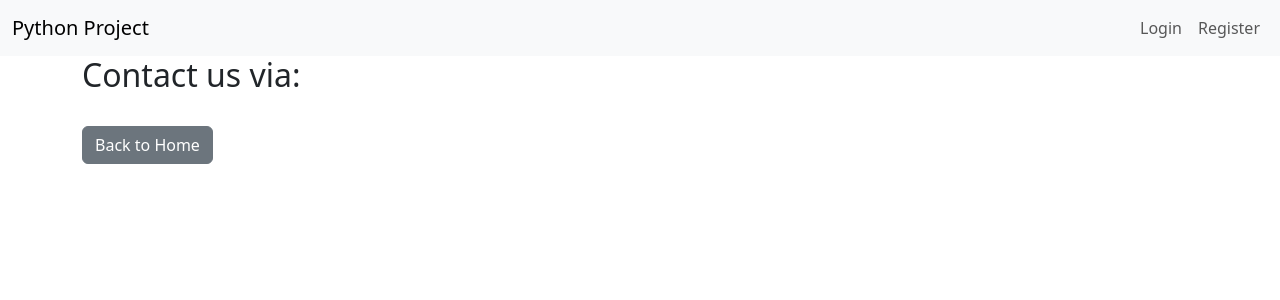
After one commit to GuvenEminSamil/flask-recipe-app, a Flask app: template python_project/app/templates/contact_us.html in a window 1280 px wide. The commit adds this page. Shown: the top 300 px of the page. Run offline with Flask 3, Linux system fonts and the light colour scheme; the template is opened without the code that fills it, so the values that code supplies are empty.

Commit message:
Fifth table added.

```diff
--- a/python_project/app/__init__.py
+++ b/python_project/app/__init__.py
@@ -51,6 +51,7 @@ def create_app(config_class="config.Config"):
         from app.views.user_recipe import RecipeCreateView, RecipeEditView, RecipeDeleteView
         from app.api.endpoints import api_bp
         from app.websocket.chat import socketio_bp
+        from app.views.contact_us import ContactUsView
 
         app.add_url_rule("/register", view_func=RegisterView.as_view("register"))
         app.add_url_rule("/login", view_func=LoginView.as_view("login"))
@@ -75,6 +76,7 @@ def create_app(config_class="config.Config"):
         app.add_url_rule("/recipes/<int:recipe_id>/delete", view_func=RecipeDeleteView.as_view("recipe_delete"))
 
         app.add_url_rule("/preferences", view_func=PreferencesView.as_view("preferences"))
+        app.add_url_rule("/contact", view_func=ContactUsView.as_view("contact"))
 
         app.register_blueprint(api_bp)
         app.register_blueprint(socketio_bp)
--- a/python_project/app/models/__init__.py
+++ b/python_project/app/models/__init__.py
@@ -2,3 +2,4 @@ from .user import User
 from .recipe import Recipe
 from .comment import Comment
 from .message import Message
+from .contact_us import ContactUs
--- a/python_project/app/templates/base.html
+++ b/python_project/app/templates/base.html
@@ -9,7 +9,7 @@
 
     <nav class="navbar navbar-expand-lg {{ 'navbar-dark bg-dark' if dark_mode else 'navbar-light bg-light' }}">
         <div class="container-fluid">
-            <a class="navbar-brand" href="#">Python Project</a>
+            <a class="navbar-brand" href="/">Python Project</a>
             <div class="collapse navbar-collapse">
                 <ul class="navbar-nav ms-auto">
                     {% if session.get("user_id") %}
@@ -18,6 +18,7 @@
                         <li class="nav-item"><a class="nav-link" href="/preferences">Preferences</a></li>
                         <li class="nav-item"><a class="nav-link" href="/recipes/add">Add Recipe</a></li>
                         <li class="nav-item"><a class="nav-link" href="/profile">Profile</a></li>
+                        <li class="nav-item"><a class="nav-link" href="/contact">Contact Us</a></li>
                         <li class="nav-item"><a class="nav-link" href="/logout">Logout</a></li>
                     {% else %}
                         <li class="nav-item"><a class="nav-link" href="/login">Login</a></li>
--- /dev/null
+++ b/python_project/app/templates/contact_us.html
@@ -0,0 +1,12 @@
+{% extends "base.html" %}
+{% block content %}
+  <h2>Contact us via:</h2>
+
+  <ul>
+    {% for item in contacts %}
+      <li>{{ item.content }}</li>
+    {% endfor %}
+  </ul>
+
+  <a href="{{ url_for('home') }}" class="btn btn-secondary mt-3">Back to Home</a>
+{% endblock %}
--- a/python_project/app/views/auth.py
+++ b/python_project/app/views/auth.py
@@ -93,7 +93,8 @@ class ProfileEditView(MethodView):
             del form.email
             del form.username
             del form.password
-        return render_template("auth/no_access.html", form=form)
+            return render_template("auth/no_access.html", form=form)
+        return render_template("auth/profile_edit.html", form=form)
 
     def post(self):
         if "user_id" not in session:
--- a/python_project/app/views/recipe.py
+++ b/python_project/app/views/recipe.py
@@ -1,6 +1,6 @@
 from flask import request, render_template
 from flask.views import MethodView
-from app.services.meal_service import search_meals_by_name, get_meal_by_id
+from app.services.meal_service import get_meal_by_id
 from app.models.recipe import Recipe
 from app.models.user import User
 from app import db
```
Also changed, not shown: python_project/app/models/contact_us.py (added, +7 -0 lines), python_project/app/utils/populate_connect_us.py (added, +13 -0 lines), python_project/app/views/contact_us.py (added, +8 -0 lines), python_project/app/models/media.py (deleted), python_project/app/views/media.py (deleted).
